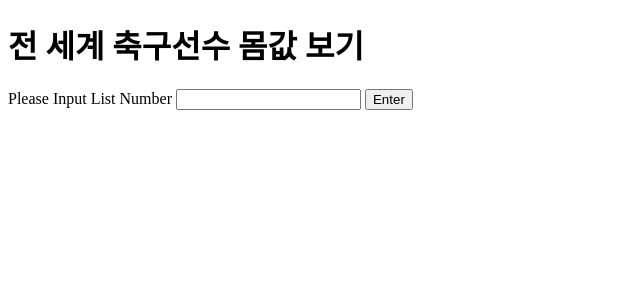
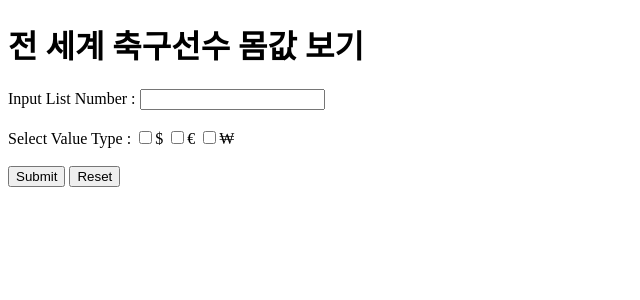
Before and after one commit to whxogus215/FootballPlayerWebCrawling, a Flask app: page / in a window 1280 px wide. Shown: the top 300 px of the page, without its empty margins (0-640 px from the left). Run offline with Flask 2, Linux system fonts and the light colour scheme.

Commit message:
값 환산 기능 추가

```diff
--- a/app.py
+++ b/app.py
@@ -10,8 +10,10 @@ def index():
 
 @app.route("/list", methods=['POST'])
 def post():
-    value = request.form["number"]
-    df = transfermarkt.show_valueList(value)
+    num = request.form["listnum"]
+    # checkbox 데이터 POST로 가져오기
+    typeList = request.form.getlist('type')
+    df = transfermarkt.show_valueList(num, typeList)
     return df.to_html(index=False)
 
 
--- a/templates/index.html
+++ b/templates/index.html
@@ -9,10 +9,16 @@
 <body>
     <h1>전 세계 축구선수 몸값 보기</h1>
     <form action="/list" method="post">
-        <label> Please Input List Number </label>
-        <input name = "number" type = "number">
-        <input type="submit" value ="Enter">
-
+        <label>Input List Number :
+        <input type = "number" name = "listnum"></label> <br><br>
+        <!-- 체크 박스 추가 -->
+        Select Value Type :
+        <label><input type="checkbox" name="type" value="USD" >$</label>
+        <label><input type="checkbox" name="type" value="EUR" >€</label>
+        <label><input type="checkbox" name="type" value="KRW" >₩</label>
+        <br><br>
+        <input type= "submit" value = "Submit">
+        <input type= "reset" value = "Reset">
     </form>
 </body>
 </html>
```
Also changed, not shown: transfermarkt.py (+26 -14 lines).
